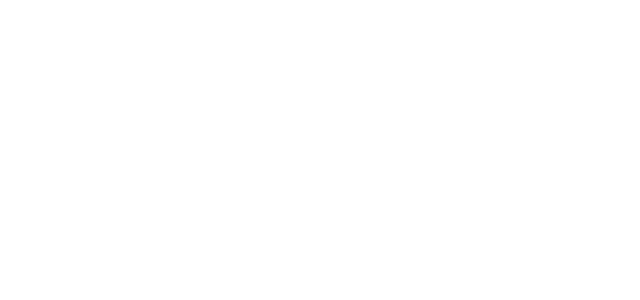
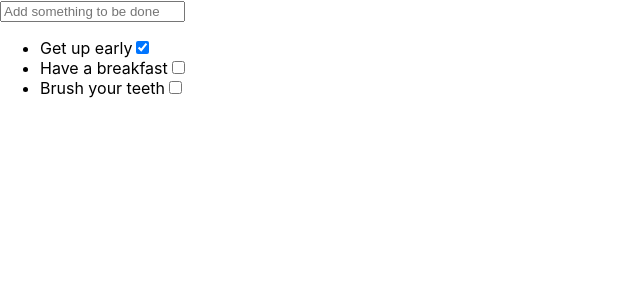
Before and after one commit to harunozbay/todos, a React (Create React App) app: page / in a window 1280 px wide. Shown: the top 300 px of the page, without its empty margins (0-640 px from the left). Built offline with nearby package versions, Linux system fonts and the light colour scheme.

Commit message:
add entry and list components under app

```diff
--- a/src/App.js
+++ b/src/App.js
@@ -1,7 +1,20 @@
 import "./App.css";
+import { useState } from "react";
+import List from "./components/List/list";
+import Entry from "./components/Entry/entry";
 
 function App() {
-  return <div></div>;
+  const [todos, setTodos] = useState([
+    { text: "Get up early", done: true },
+    { text: "Have a breakfast", done: false },
+    { text: "Brush your teeth", done: false },
+  ]);
+  return (
+    <div>
+      <Entry todos={todos} setTodos={setTodos}></Entry>
+      <List todos={todos} setTodos={setTodos}></List>
+    </div>
+  );
 }
 
 export default App;
--- /dev/null
+++ b/src/components/Entry/entry.js
@@ -0,0 +1,28 @@
+import { useState } from "react";
+
+function Entry({ todos, setTodos }) {
+  const [entry, setEntry] = useState({ text: "", done: false });
+
+  const onSubmitEntry = (e) => {
+    e.preventDefault();
+    if (entry.text === "") return;
+    setTodos([...todos, entry]);
+  };
+
+  const onChangeInput = (e) => {
+    setEntry({ ...entry, text: e.target.value });
+  };
+
+  return (
+    <div>
+      <form onSubmit={onSubmitEntry}>
+        <input
+          onChange={onChangeInput}
+          placeholder="Add something to be done"
+        />
+      </form>
+    </div>
+  );
+}
+
+export default Entry;
--- /dev/null
+++ b/src/components/List/list.js
@@ -0,0 +1,30 @@
+// import { useState } from "react";
+
+function List({ todos, setTodos }) {
+  const onToggleDone = (e) => {
+    const index = e.target.value;
+    let newTodos = [...todos];
+    newTodos[index].done = !newTodos[index].done;
+    setTodos(newTodos);
+  };
+
+  return (
+    <ul>
+      {todos.map((todo, index) => (
+        <li key={index}>
+          <span>{todo.text}</span>
+          <span>
+            <input
+              type="checkbox"
+              value={index}
+              checked={todo.done}
+              onChange={onToggleDone}
+            />
+          </span>
+        </li>
+      ))}
+    </ul>
+  );
+}
+
+export default List;
```
